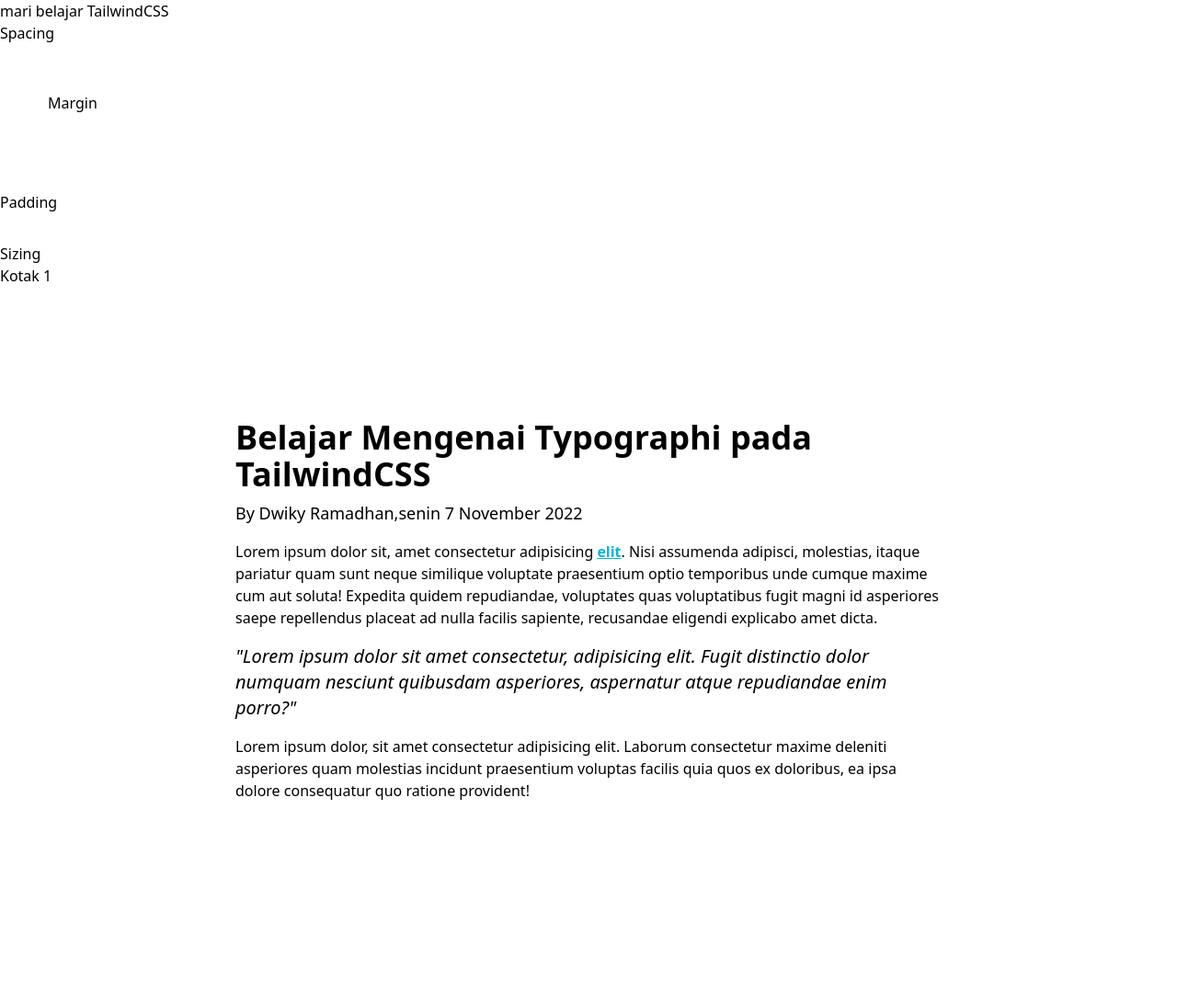
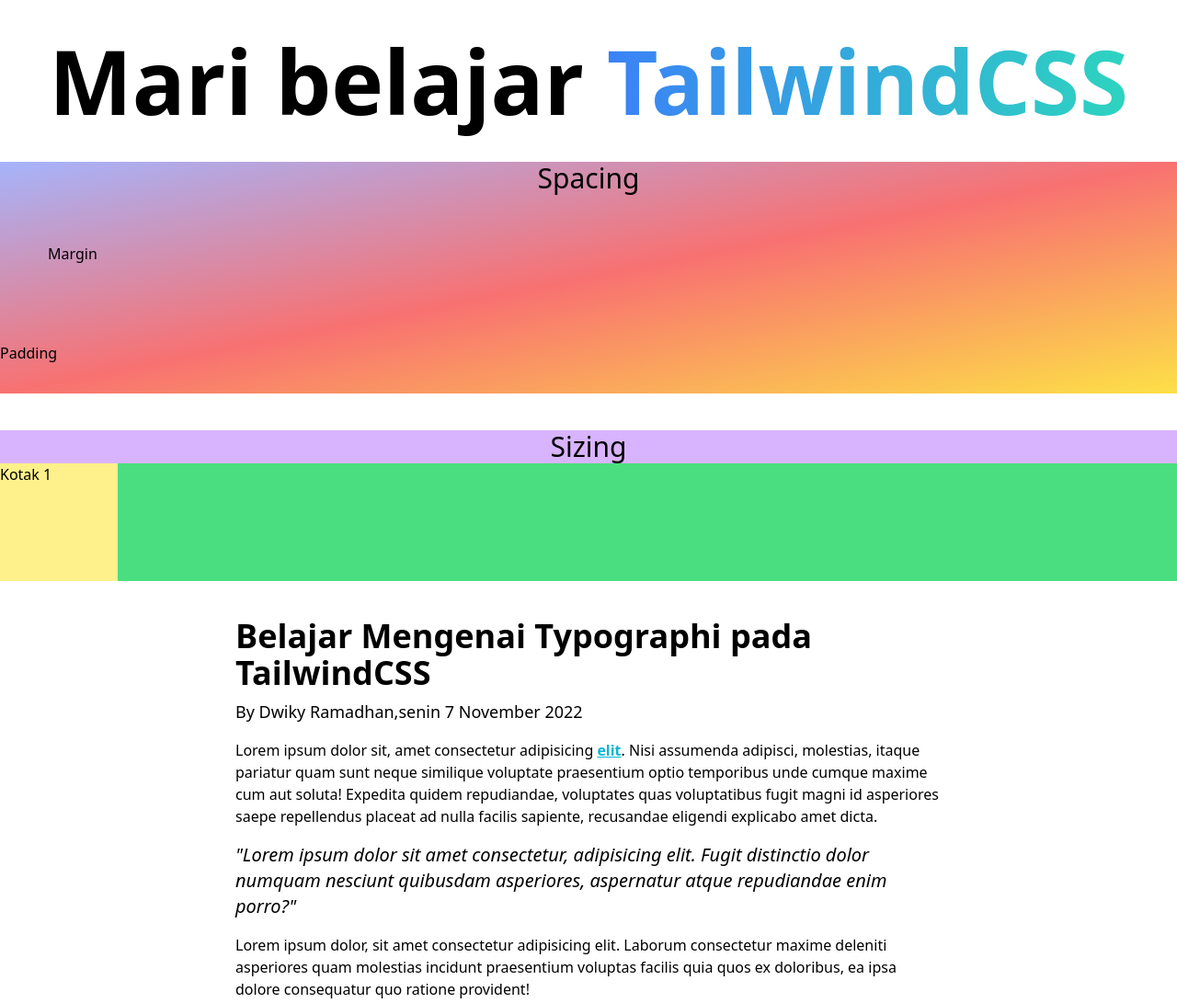
Before and after one commit to shuend/tailwind-test, a plain HTML site: page index.html in a window 1280 px wide. Shown: the top 1091 px of the page at 92% size. Drawn offline with nearby package versions, Linux system fonts and the light colour scheme.

Commit message:
2/2 menambah warna pada background

```diff
--- a/index.html
+++ b/index.html
@@ -26,17 +26,18 @@
     </style>
 </head>
 <body>
-    <h1>mari belajar TailwindCSS</h1>
+    <h1 class="text-8xl font-bold text-center my-10">Mari belajar <span class="bg-gradient-to-r from-blue-500 to-teal-400 bg-clip-text text-transparent">TailwindCSS</span></h1>
 
-    <section>
-        <h2>Spacing</h2>
+    <section class="mb-10 bg-gradient-to-br from-indigo-300 via-red-400 to-yellow-300">
+        <h2 class="text-3xl text-center">Spacing</h2>
         <div class="m-13">Margin</div>
         <div class="py-8">Padding</div>
     </section>
 
-    <section class="mb-10 w-10">
-        <h2>Sizing</h2>
-        <div class="w-32 h-32">Kotak 1</div>
+
+        <section class="mb-10 bg-green-400">
+        <h2 class="text-3xl text-center bg-purple-300">Sizing</h2>
+        <div class="w-32 h-32 bg-yellow-200">Kotak 1</div>
     </section>
 
     <section class="mb-96 font-inter max-w-3xl mx-auto">
```
